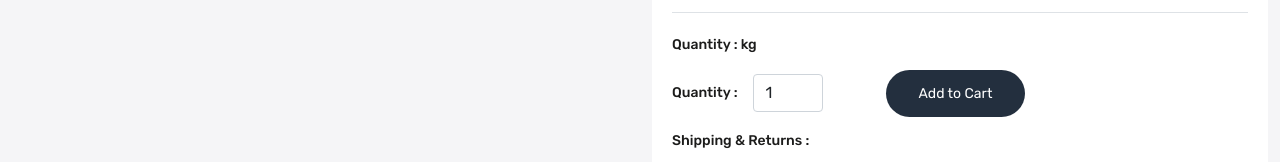
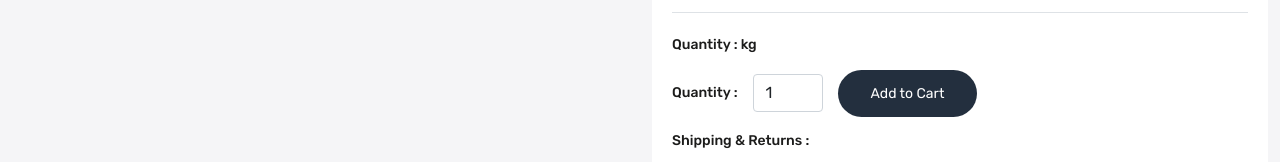
Before and after one commit to rakshithjk/ezymandi-restaurant, a React (Create React App) app: page /product/1 in a window 1280 px wide. Shown: the part 376-538 px from the top of the page. Built offline with nearby package versions, Linux system fonts and the light colour scheme; no server answers.

Commit message:
produ ct details

```diff
--- a/src/pages/SingleProduct.js
+++ b/src/pages/SingleProduct.js
@@ -37,14 +37,14 @@ const SingleProduct = () => {
       <BreadCrumb title="Product Name" />
       <Container class1="main-product-wrapper  home-wrapper-2">
         <div className="row">
-          <div className="col-6">
+          <div className="col-sm-6">
             <div className="main-product-image">
               <div>
                 <ReactImageZoom {...props} />
               </div>
             </div>
           </div>
-          <div className="col-6">
+          <div className="col-sm-6">
             <div className="main-product-details">
               <div className="border-bottom">
                 <h3 className="title">{ProductName}</h3>
@@ -58,7 +58,7 @@ const SingleProduct = () => {
                     Quantity : {ProductWeight} kg
                   </h3>
                 </div>
-                <div className="d-flex align-items-center gap-15 flex-row mt-2 mb-3">
+                <div className="d-flex flex-wrap align-items-center gap-15 flex-row mt-2 mb-3">
                   <h3 className="product-heading">Quantity :</h3>
                   <div className="">
                     <input
@@ -75,7 +75,7 @@ const SingleProduct = () => {
                       }}
                     />
                   </div>
-                  <div className="d-flex align-items-center gap-30 ms-5">
+                  <div className="d-flex align-items-center gap-30 ">
                     <button
                       className="button border-0"
                       data-bs-toggle="modal"
```
